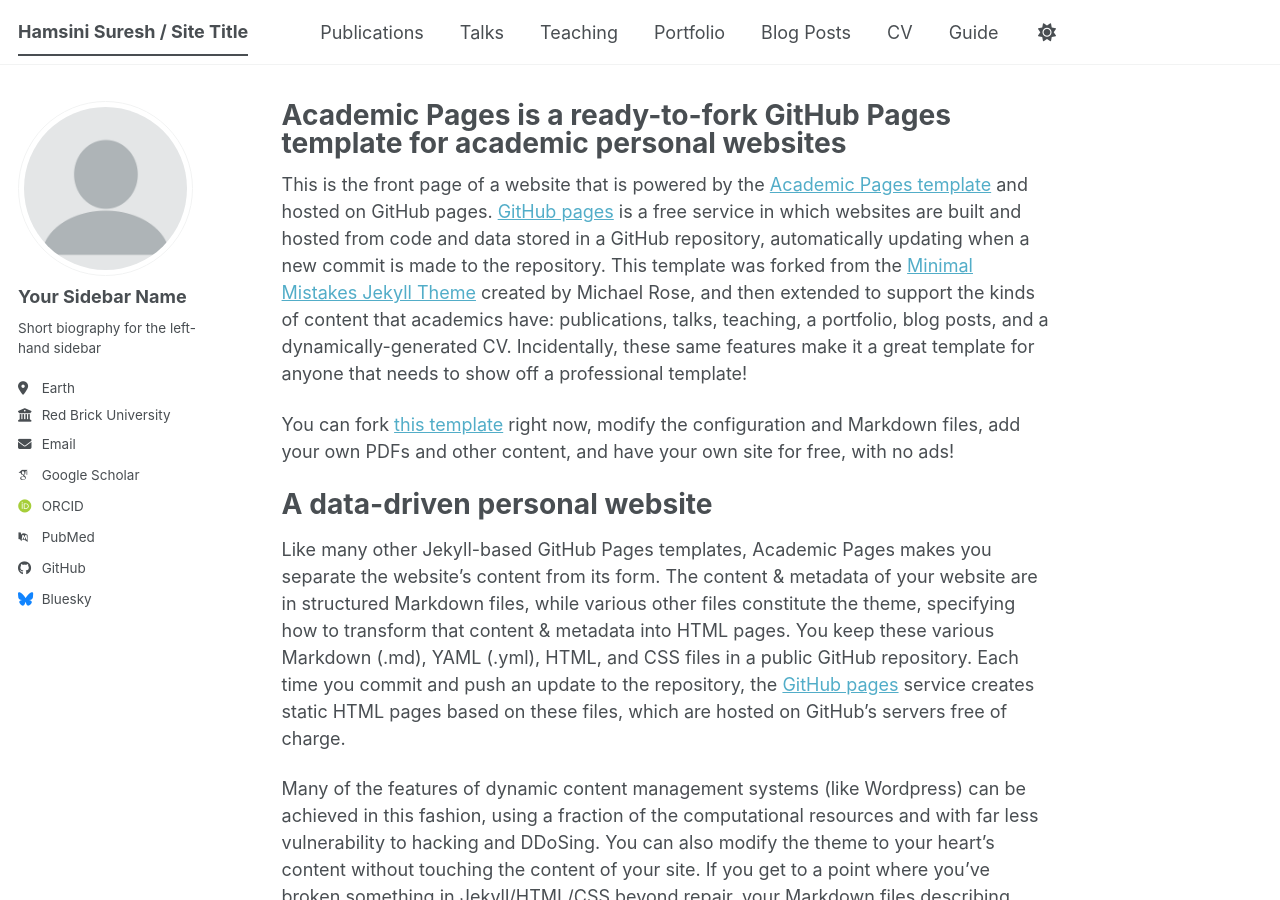
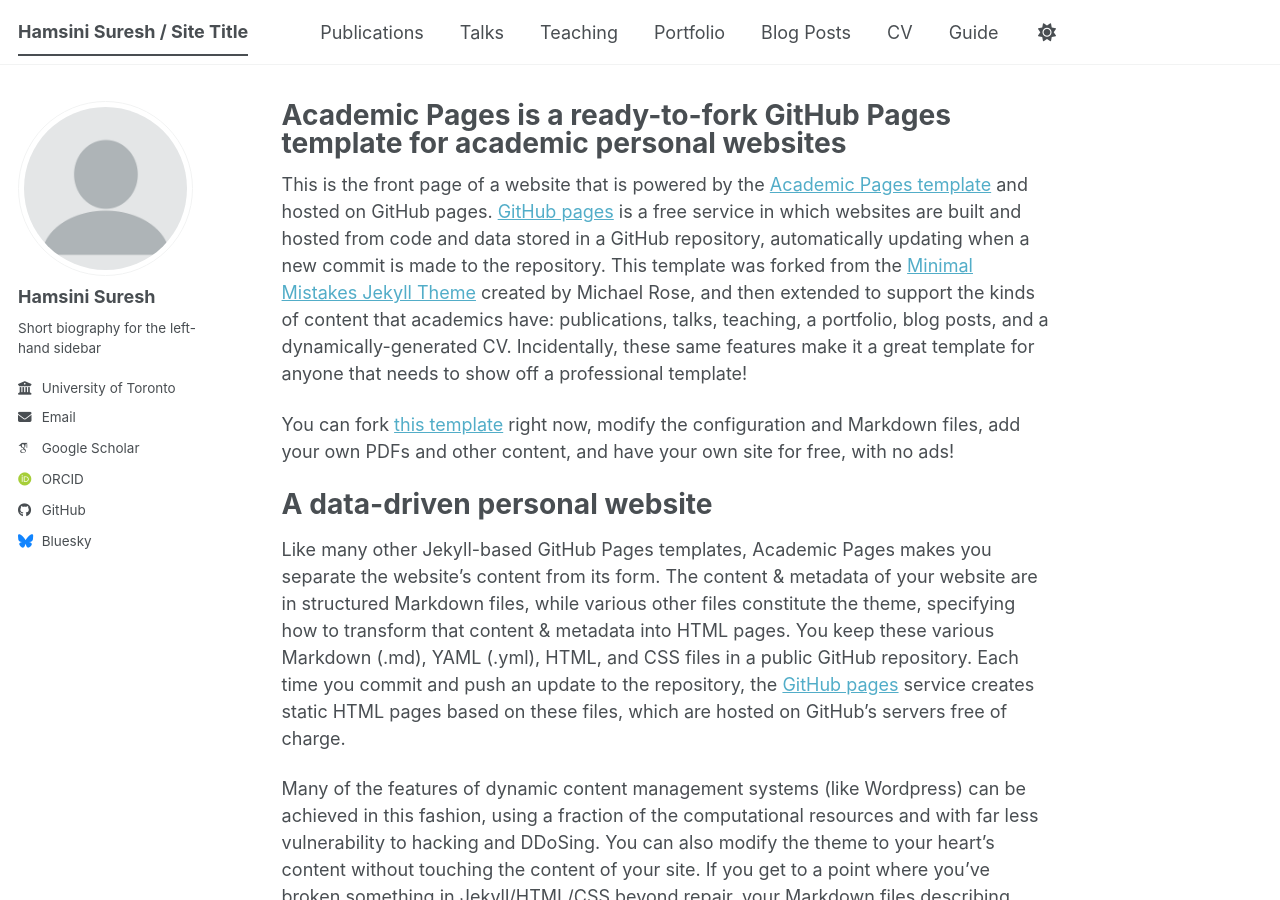
Before and after one commit to hamsinisuresh/hamsinisuresh.github.io, a Jekyll site: the page built from _pages/about.md, in a window 1280 px wide and 900 px high. Built offline with Jekyll 4.4.1, drawn with Linux system fonts in a browser that asks for light colours; some web fonts are replaced; a script bundle is joined from its source files by our own code; library files that are not in the unit come from our copies.

Commit message:
Update _config.yml

```diff
--- a/_config.yml
+++ b/_config.yml
@@ -13,10 +13,10 @@
 title_separator          : "-"
 name                     : &name "Your Name"
 description              : &description "Your Name's academic portfolio"   # Update this with a general description of your site, this is the default if not overridden by a page
-url                      : https://academicpages.github.io # The base hostname & protocol for your site e.g. "https://[your GitHub username].github.io",
+url                      : https://hamsinisuresh.github.io # The base hostname & protocol for your site e.g. "https://[your GitHub username].github.io",
                                                            # or if you already have some other page hosted on Github then use "https://[your GitHub username].github.io/[Your Repo Name]"
 baseurl                  : "" # the subpath of your site, e.g. "/blog"
-repository               : "academicpages/academicpages.github.io"
+repository               : "hamsinisuresh/hamsinisuresh.github.io"
 
 # Site Author - The following control what appear as part of the author content on the side bar.
 #               If a field is blank the icon and link will not appear, otherwise it will be shown.
@@ -24,11 +24,11 @@
 author:
   # Biographic information
   avatar           : "profile.png"
-  name             : "Your Sidebar Name"
+  name             : "Hamsini Suresh"
   pronouns         : # example: "she/her"
   bio              : "Short biography for the left-hand sidebar"
-  location         : "Earth"
-  employer         : "Red Brick University"
+  # location         : "India"
+  employer         : "University of Toronto"
   uri              : # URL
   email            : "none@example.org"
 
@@ -41,7 +41,7 @@
   orcid            : "https://orcid.org/yourorcidurl"
   semantic         : # URL
   ssrn             : # URL
-  pubmed           : "https://www.ncbi.nlm.nih.gov/pubmed/?term=john+snow"
+  # pubmed           : "https://www.ncbi.nlm.nih.gov/pubmed/?term=john+snow"
   researchgate     : # URL
   scopus           : # URL
   zotero           : # URL
```
